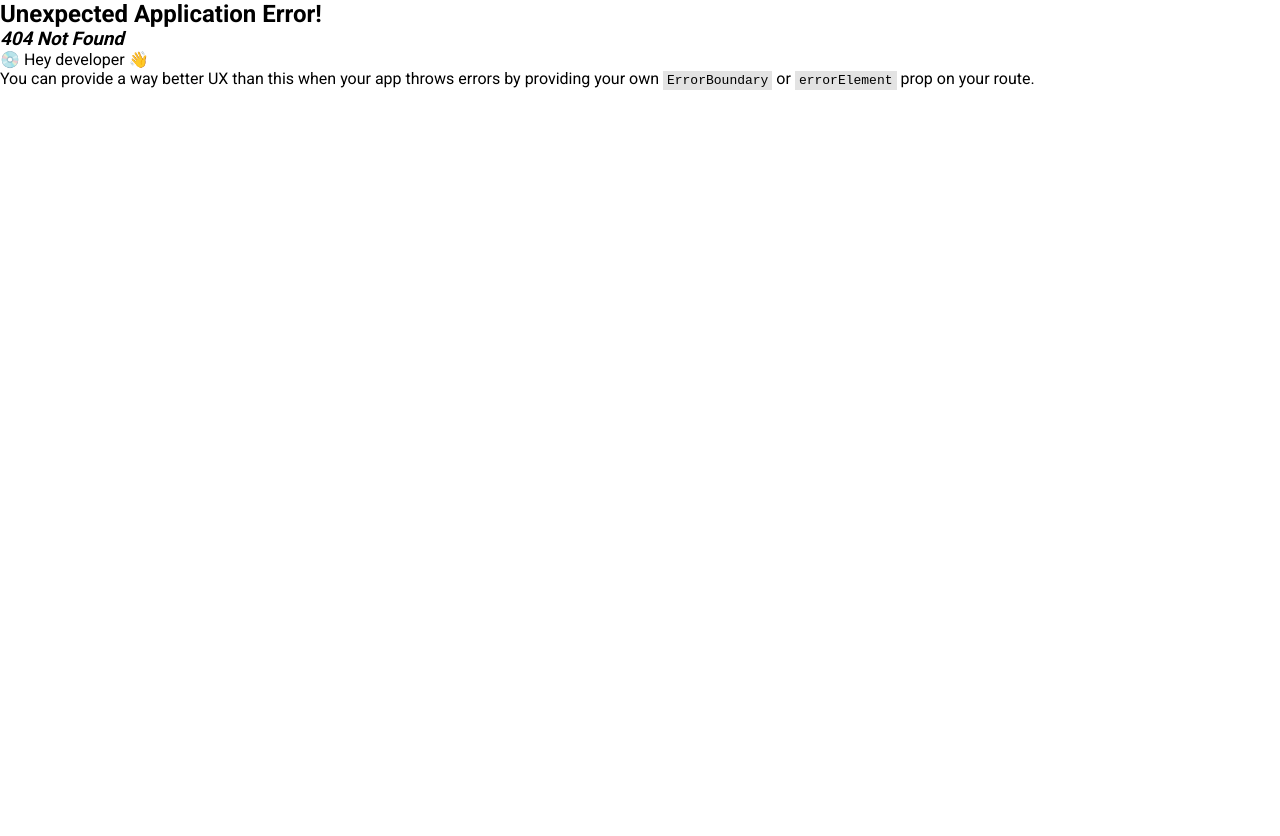
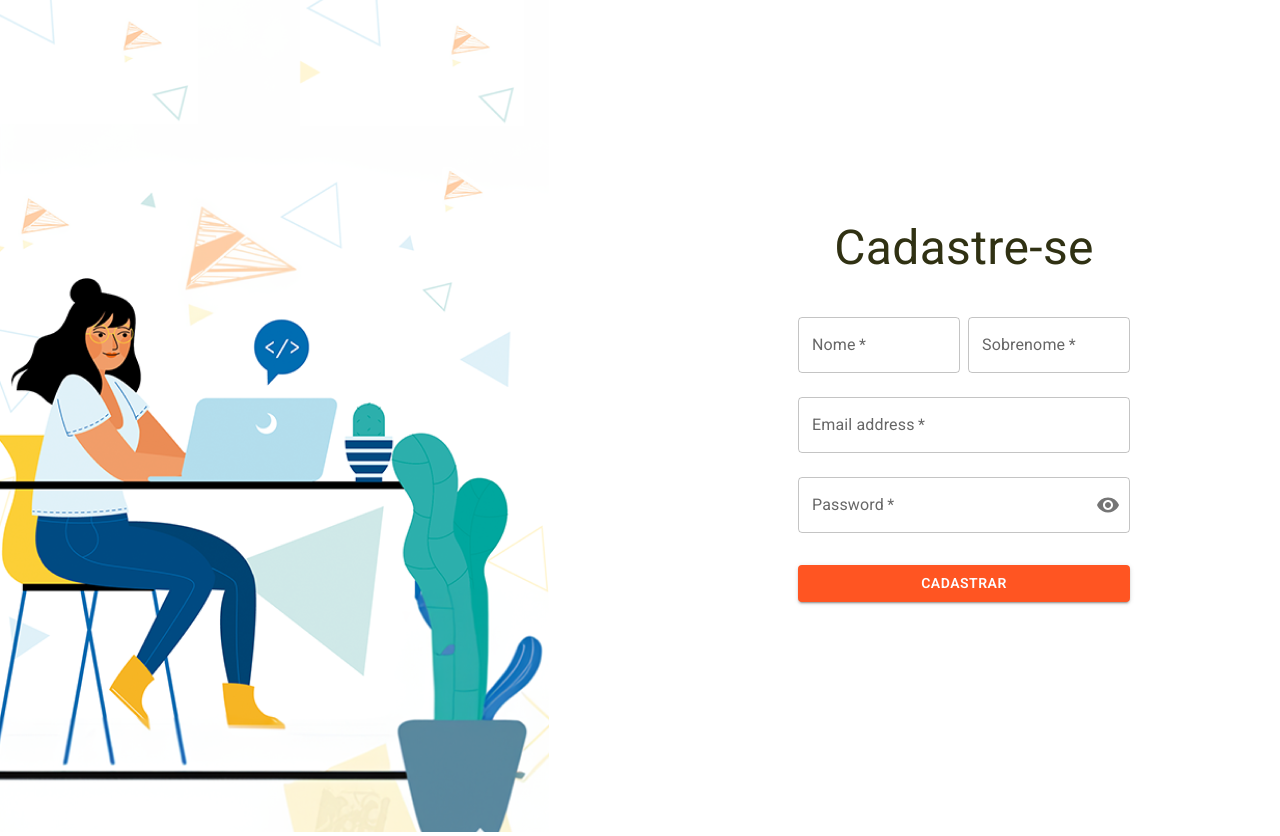
Before and after one commit to felipel7/orange-portfolio, a React (Vite) app: page /registrar in a window 1280 px wide. Before the commit this address had no page. Before the commit the page ends 800 px from the top, so only its background shows below. Built offline with nearby package versions, Linux system fonts and the light colour scheme.

Commit message:
Add page and inputs for register

```diff
--- /dev/null
+++ b/src/components/RegistrationForm/InputRegister.tsx
@@ -0,0 +1,130 @@
+import { Visibility, VisibilityOff } from "@mui/icons-material";
+import {
+  Box,
+  Button,
+  IconButton,
+  InputAdornment,
+  TextField,
+} from "@mui/material";
+import { useState } from "react";
+
+export const InputRegister = () => {
+  const [firstName, setFirstName] = useState("");
+  const [lastName, setLastName] = useState("");
+  const [email, setEmail] = useState("");
+  const [password, setPassword] = useState("");
+  const [showPassword, setShowPassword] = useState(false);
+
+  //TO-DO falta implementar toast quando back estiver ok
+
+  const handleLastNameChange = (event: React.ChangeEvent<HTMLInputElement>) => {
+    setLastName(event.target.value);
+  };
+
+  const handleEmailChange = (event: React.ChangeEvent<HTMLInputElement>) => {
+    setEmail(event.target.value);
+  };
+
+  const handlePasswordChange = (event: React.ChangeEvent<HTMLInputElement>) => {
+    setPassword(event.target.value);
+  };
+  const handleClickShowPassword = () => {
+    setShowPassword(!showPassword);
+  };
+
+  const handleSubmit = (event: React.FormEvent<HTMLFormElement>) => {
+    event.preventDefault();
+    console.log(firstName, lastName, email, password);
+  };
+
+  const handleMouseDownPassword = (
+    event: React.MouseEvent<HTMLButtonElement>
+  ) => {
+    event.preventDefault();
+  };
+
+  const handleFirstNameChange = (
+    event: React.ChangeEvent<HTMLInputElement>
+  ) => {
+    setFirstName(event.target.value);
+  };
+
+  return (
+    <Box component="form" onSubmit={handleSubmit} sx={{ mt: 1, width: "100%" }}>
+      <Box
+        display={"flex"}
+        width={"100%"}
+        sx={{
+          gap: 1,
+        }}
+      >
+        <TextField
+          margin="normal"
+          required
+          fullWidth
+          id="firstName"
+          label="Nome"
+          name="firstName"
+          autoComplete="given-name"
+          value={firstName}
+          onChange={handleFirstNameChange}
+        />
+
+        <TextField
+          margin="normal"
+          required
+          fullWidth
+          id="lastName"
+          label="Sobrenome"
+          name="lastName"
+          autoComplete="family-name"
+          value={lastName}
+          onChange={handleLastNameChange}
+        />
+      </Box>
+
+      <TextField
+        margin="normal"
+        required
+        fullWidth
+        id="email"
+        label="Email address"
+        name="email"
+        autoComplete="email"
+        value={email}
+        onChange={handleEmailChange}
+      />
+
+      <TextField
+        margin="normal"
+        required
+        fullWidth
+        name="password"
+        label="Password"
+        type={showPassword ? "text" : "password"}
+        id="password"
+        autoComplete="current-password"
+        value={password}
+        onChange={handlePasswordChange}
+        InputProps={{
+          endAdornment: (
+            <InputAdornment position="end">
+              <IconButton
+                aria-label="toggle password visibility"
+                onClick={handleClickShowPassword}
+                onMouseDown={handleMouseDownPassword}
+                edge="end"
+              >
+                {showPassword ? <VisibilityOff /> : <Visibility />}
+              </IconButton>
+            </InputAdornment>
+          ),
+        }}
+      />
+
+      <Button type="submit" fullWidth variant="contained" sx={{ mt: 3, mb: 2 }}>
+        CADASTRAR
+      </Button>
+    </Box>
+  );
+};
--- /dev/null
+++ b/src/components/RegistrationForm/RegistrationForm.tsx
@@ -0,0 +1,31 @@
+import { Container, Typography, Stack } from "@mui/material";
+import { InputRegister } from "./InputRegister";
+
+export const RegistrationForm = () => {
+  return (
+    <Container maxWidth="xs">
+      <Stack
+        sx={{
+          my: 8,
+          mx: 4,
+          display: "flex",
+          flexDirection: "column",
+          alignItems: "center",
+          boxSizing: "border-box",
+        }}
+      >
+        <Typography
+          component="h1"
+          variant="h4"
+          sx={{
+            mb: 2,
+            fontSize: { xs: "1.5rem", sm: "2.5rem", md: "3rem" },
+          }}
+        >
+          Cadastre-se
+        </Typography>
+        <InputRegister />
+      </Stack>
+    </Container>
+  );
+};
--- /dev/null
+++ b/src/pages/RegisterPage.tsx
@@ -0,0 +1,31 @@
+import { RegistrationForm } from "../components/RegistrationForm/RegistrationForm";
+import { ImageComponent } from "../components/imageComponent/ImageComponent";
+import { Box, Grid, useMediaQuery, useTheme } from "@mui/material";
+
+export const RegisterPage = () => {
+  const theme = useTheme();
+  const isMobile = useMediaQuery(theme.breakpoints.down("lg"));
+  return (
+    <Box sx={{ flexGrow: 1 }}>
+      <Grid
+        container
+        spacing={2}
+        justifyContent="center"
+        alignItems="center"
+        style={{ minHeight: "100vh" }}
+      >
+        {!isMobile ? (
+          <Grid item xs={12} md={6}>
+            <ImageComponent imageURL="/images/img_cadastro.png" />
+          </Grid>
+        ) : (
+          " "
+        )}
+
+        <Grid item xs={12} md={6}>
+          <RegistrationForm />
+        </Grid>
+      </Grid>
+    </Box>
+  );
+};
```
Also changed, not shown: src/routes.tsx (+11 -6 lines), public/images/img_cadastro.png (added).
